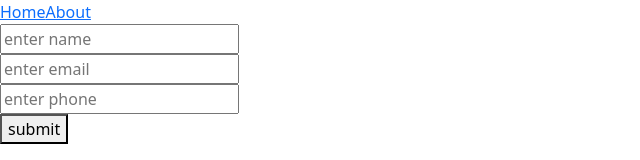
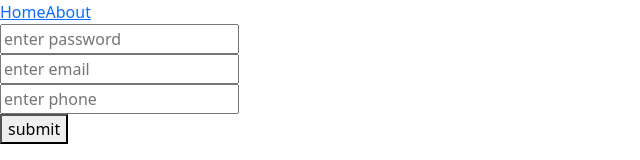
Before and after one commit to karanawate/wooden, a React (Create React App) app: page /add-admin in a window 1280 px wide. Shown: the top 160 px of the page, without its empty margins (0-640 px from the left). Built offline with nearby package versions, Linux system fonts and the light colour scheme.

Commit message:
spred opertor using inserted data

```diff
--- a/src/pages/AddAdmin.js
+++ b/src/pages/AddAdmin.js
@@ -1,3 +1,4 @@
+import axios from "axios";
 import { useFormik, yupToFormErrors } from "formik";
 import React from "react";
 import * as Yup from 'yup';
@@ -5,24 +6,34 @@ import * as Yup from 'yup';
 const AddAdmin = () =>{
         const formik  = useFormik({
             initialValues:{
-                name:'',
+                password:'',
                 phone:'',
                 email:''
             },
 
             validationSchema:Yup.object({
-                name:Yup.string()
+                password:Yup.string()
                     .max(5,"name must be 8 character")
                     .required('this field is required'),
-                email:Yup.string('this field is requred')
+                    email:Yup.string('this field is requred')
                          .required('this field is requird'),
                 phone:Yup.string('this field is req')
                 .required('this field is required')
-
             }),
 
-            onSubmit:(values) => {
-                console.log("form submit",values)
+            onSubmit:async(values) => {
+                let data = values;
+                        await
+                        axios
+                        .post("http://127.0.0.1:8000/api/add-admin",{
+                            ...data
+                        })
+                        .then(res =>{
+                            console.log(res.data.data)
+                        })
+                        .catch(err =>{
+                            console.log(err)
+                        })
             }
 
 
@@ -30,19 +41,19 @@ const AddAdmin = () =>{
         });
 
 
- console.log(formik.touched)
+// console.log(formik.touched)
     return <div>
         <form onSubmit={formik.handleSubmit}>
             <div>
                 <input
                         type="text"
-                        name="name"
+                        name="password"
                         onChange={formik.handleChange}
-                        value={formik.values.name}
-                        placeholder="enter name"
+                        value={formik.values.pasword}
+                        placeholder="enter password"
                         onBlur={formik.handleBlur}
                 />
-                {formik.touched.name && formik.errors.name  && <p style={{color:'red'}}>{formik.errors.name}</p>}
+                {formik.touched.password && formik.errors.password  && <p style={{color:'red'}}>{formik.errors.password}</p>}
             </div>
             <div>
             <input
--- a/src/pages/Register.js
+++ b/src/pages/Register.js
@@ -1,8 +1,15 @@
 import react from 'react';
 const Register = () => {
+    const registerbox = {
+        width:'500px',
+        height:'500px',
+        backgroundColor:'red'
+    }
     return(
         <div>
-            <p>Register page</p>
+            <div style={registerbox}>
+            dfasdf
+            </div>
         </div>
     );
 }
```
Also changed, not shown: src/pages/Home.js (+3 -5 lines).
